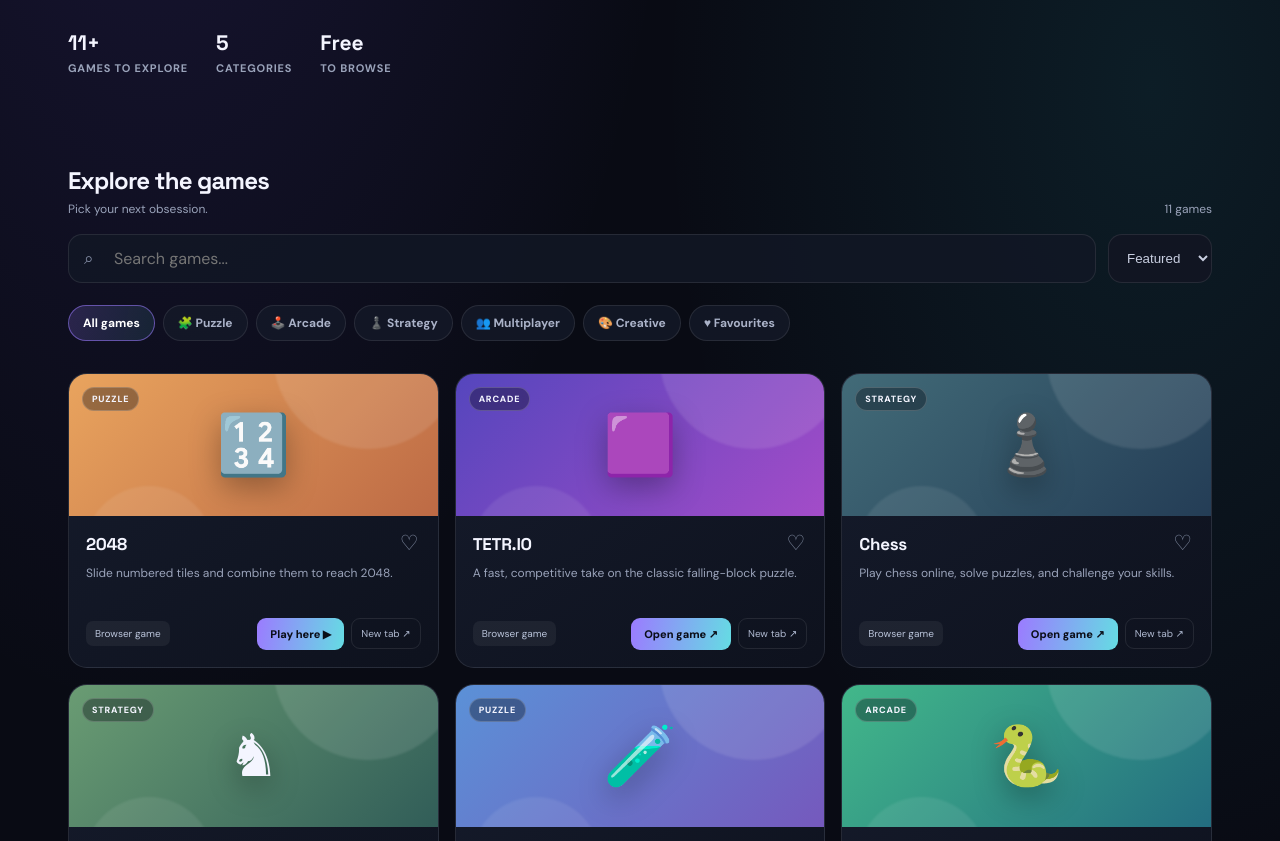
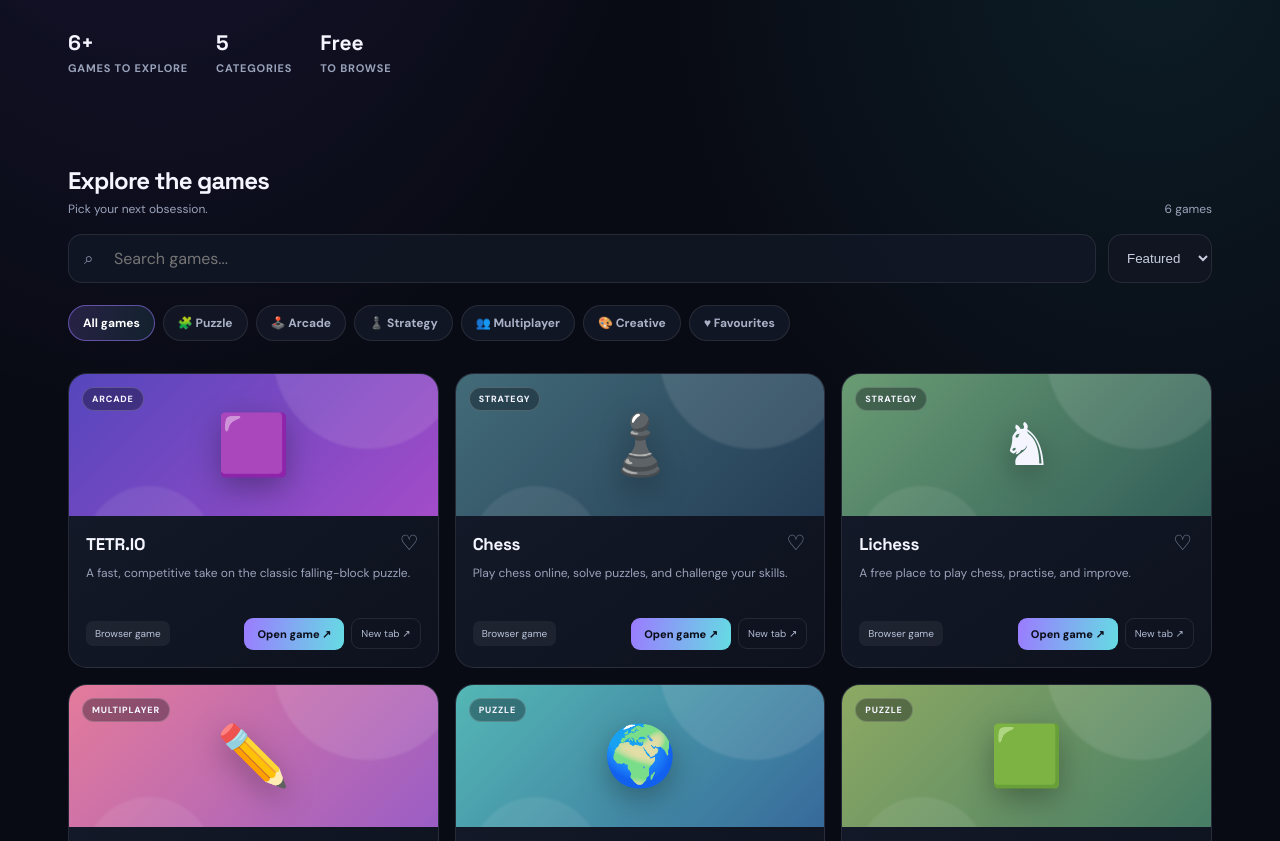
Before and after one commit to GoldscoutTDS/game-centeral, a plain HTML site: page index.html in a window 1280 px wide. Shown: the part 439-1280 px from the top of the page. Drawn offline with Linux system fonts and the light colour scheme.

Commit message:
Remove games that fail to embed

```diff
--- a/index.html
+++ b/index.html
@@ -42,10 +42,10 @@ footer{border-top:1px solid var(--line);padding:25px 28px 35px;color:#78839b;fon
     <div class="eyebrow"><span class="pulse"></span> YOUR NEXT GAME STARTS HERE</div>
     <h1>Less searching.<br><span class="gradient">More playing.</span></h1>
     <p>A hand-picked hub for fun games you can jump into. Discover browser classics, clever puzzles, multiplayer chaos and more, all in one place.</p>
-    <div class="hero-stats"><div class="stat"><strong id="game-total">11+</strong><span>Games to explore</span></div><div class="stat"><strong>5</strong><span>Categories</span></div><div class="stat"><strong>Free</strong><span>To browse</span></div></div>
+    <div class="hero-stats"><div class="stat"><strong id="game-total">6+</strong><span>Games to explore</span></div><div class="stat"><strong>5</strong><span>Categories</span></div><div class="stat"><strong>Free</strong><span>To browse</span></div></div>
   </section>
   <section id="games">
-    <div class="section-head"><div><h2>Explore the games</h2><p>Pick your next obsession.</p></div><span class="count" id="result-count">11 games</span></div>
+    <div class="section-head"><div><h2>Explore the games</h2><p>Pick your next obsession.</p></div><span class="count" id="result-count">6 games</span></div>
     <div class="toolbar"><div class="search-wrap"><span>⌕</span><input class="search" id="search" type="search" placeholder="Search games..." autocomplete="off" aria-label="Search games"></div><select class="sort" id="sort" aria-label="Sort games"><option value="featured">Featured</option><option value="az">A to Z</option></select></div>
     <div class="filters" id="filters">
       <button class="filter active" data-category="All">All games</button><button class="filter" data-category="Puzzle">🧩 Puzzle</button><button class="filter" data-category="Arcade">🕹️ Arcade</button><button class="filter" data-category="Strategy">♟️ Strategy</button><button class="filter" data-category="Multiplayer">👥 Multiplayer</button><button class="filter" data-category="Creative">🎨 Creative</button><button class="filter" data-category="Favourites">♥ Favourites</button>
@@ -58,17 +58,12 @@ footer{border-top:1px solid var(--line);padding:25px 28px 35px;color:#78839b;fon
 <div class="modal" id="game-modal" role="dialog" aria-modal="true" aria-labelledby="modal-title"><div class="modal-panel"><div class="modal-head"><span class="modal-title" id="modal-title">Loading game...</span><div class="modal-tools"><a id="modal-external" href="#" target="_blank" rel="noopener noreferrer">Open in new tab ↗</a><button class="close-modal" id="close-modal" type="button">✕ Close</button></div></div><iframe class="game-frame" id="game-frame" title="Game player" allow="fullscreen; autoplay; gamepad" referrerpolicy="strict-origin-when-cross-origin"></iframe><div class="frame-note">If the game does not load, its website may block embedded play. Use “Open in new tab” instead.</div></div></div>
 <script>
 const games=[
-{name:"2048",category:"Puzzle",emoji:"🔢",tone:"linear-gradient(135deg,#e9a45e,#bd6a45)",desc:"Slide numbered tiles and combine them to reach 2048.",url:"https://play2048.co/"},
 {name:"TETR.IO",category:"Arcade",emoji:"🟪",tone:"linear-gradient(135deg,#5546bd,#a34cc8)",desc:"A fast, competitive take on the classic falling-block puzzle.",url:"https://tetr.io/",embed:false},
 {name:"Chess",category:"Strategy",emoji:"♟️",tone:"linear-gradient(135deg,#426b78,#243d56)",desc:"Play chess online, solve puzzles, and challenge your skills.",url:"https://www.chess.com/play",embed:false},
 {name:"Lichess",category:"Strategy",emoji:"♞",tone:"linear-gradient(135deg,#6a9c73,#315d58)",desc:"A free place to play chess, practise, and improve.",url:"https://lichess.org/",embed:false},
-{name:"Little Alchemy 2",category:"Puzzle",emoji:"🧪",tone:"linear-gradient(135deg,#5b91d7,#7559bd)",desc:"Combine basic elements to discover a world of new creations.",url:"https://littlealchemy2.com/"},
-{name:"Slither.io",category:"Arcade",emoji:"🐍",tone:"linear-gradient(135deg,#42b88a,#236d80)",desc:"Grow your snake, collect glowing orbs, and climb the leaderboard.",url:"https://slither.io/"},
 {name:"Gartic Phone",category:"Multiplayer",emoji:"✏️",tone:"linear-gradient(135deg,#e47b9a,#9b5dc5)",desc:"A hilarious group drawing and guessing game.",url:"https://garticphone.com/",embed:false},
 {name:"GeoGuessr",category:"Puzzle",emoji:"🌍",tone:"linear-gradient(135deg,#54b7b5,#376a9a)",desc:"Explore a random place in the world and guess where you are.",url:"https://www.geoguessr.com/",embed:false},
 {name:"Wordle",category:"Puzzle",emoji:"🟩",tone:"linear-gradient(135deg,#8eaa63,#477d66)",desc:"Guess the five-letter word in six tries.",url:"https://www.nytimes.com/games/wordle/index.html",embed:false},
-{name:"Scratch",category:"Creative",emoji:"🐱",tone:"linear-gradient(135deg,#f3a044,#e36e55)",desc:"Play projects made by the community, or create your own games.",url:"https://scratch.mit.edu/explore/projects/games/"},
-{name:"Cookie Clicker EU",category:"Arcade",emoji:"🍪",tone:"linear-gradient(135deg,#b77b4d,#70452f)",desc:"Start with one cookie and build a ridiculously big cookie empire.",url:"https://cookieclicker.eu/"}
 ];
 const grid=document.getElementById('game-grid'),search=document.getElementById('search'),sort=document.getElementById('sort');
 let category='All',favourites=JSON.parse(localStorage.getItem('gc-favourites')||'[]');
```
